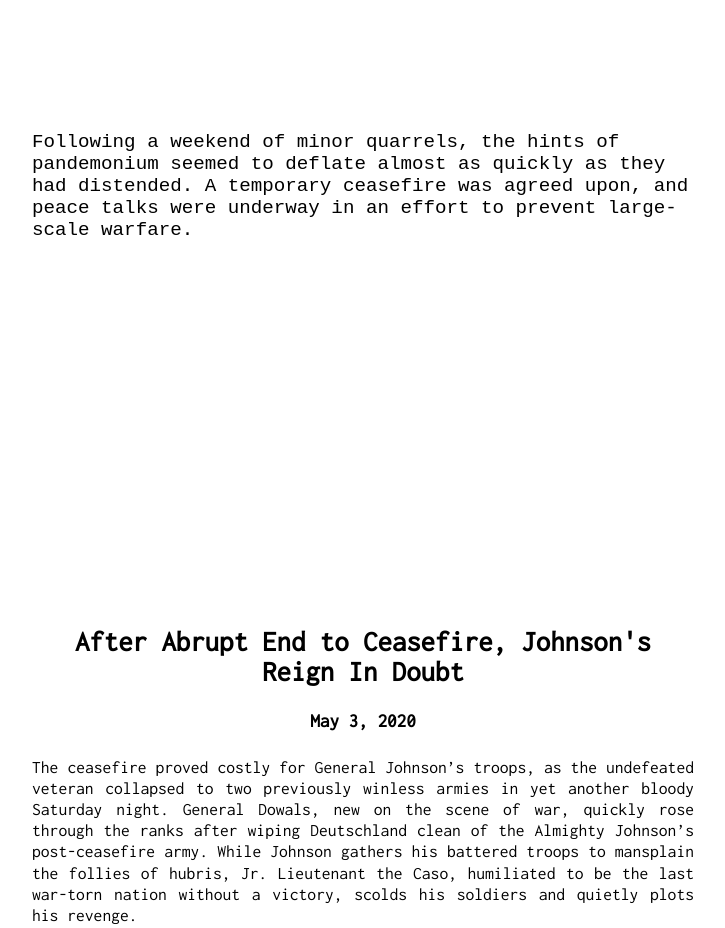
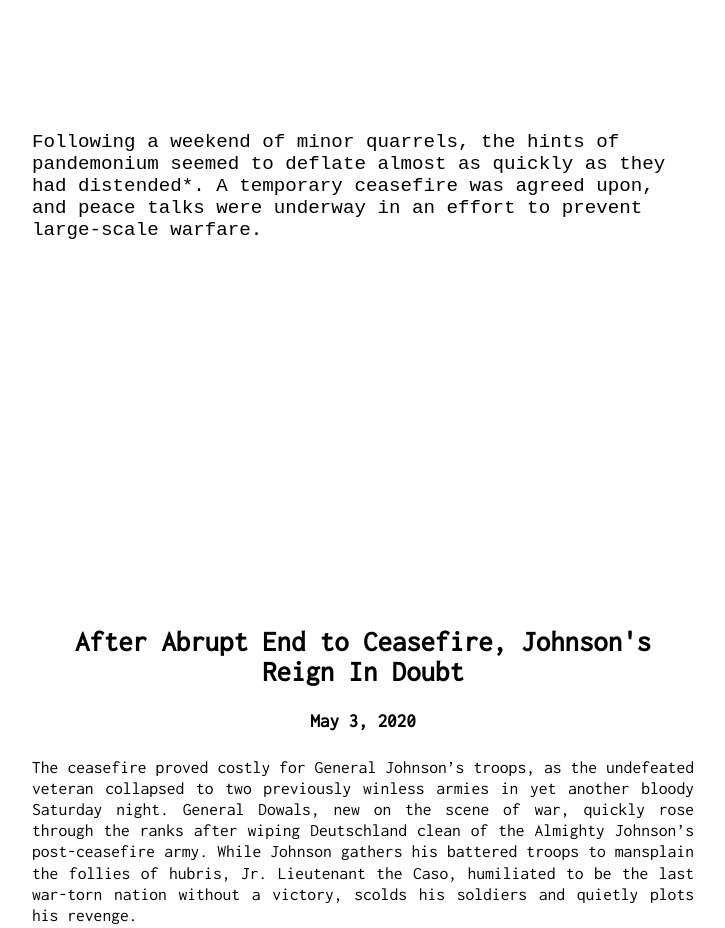
Before and after one commit to kduckets/tfw, a Next.js app: page / in a window 1280 px wide. Shown: the part 3920-4848 px from the top of the page, without its empty margins (277-1002 px from the left). Built offline with nearby package versions, Linux system fonts and the light colour scheme; a web font is replaced by a local one.

Commit message:
Update index.js

```diff
--- a/pages/index.js
+++ b/pages/index.js
@@ -142,7 +142,7 @@ export default function Home() {
 
       <div className="fullHeight">
       <p className="narration">Following a weekend of minor quarrels, the hints of pandemonium seemed to deflate almost as
-      quickly as they had distended. A temporary ceasefire was agreed upon, and peace talks were underway in an effort
+      quickly as they had distended*. A temporary ceasefire was agreed upon, and peace talks were underway in an effort
       to prevent large-scale warfare.
       <br/>
       <br/>
```
